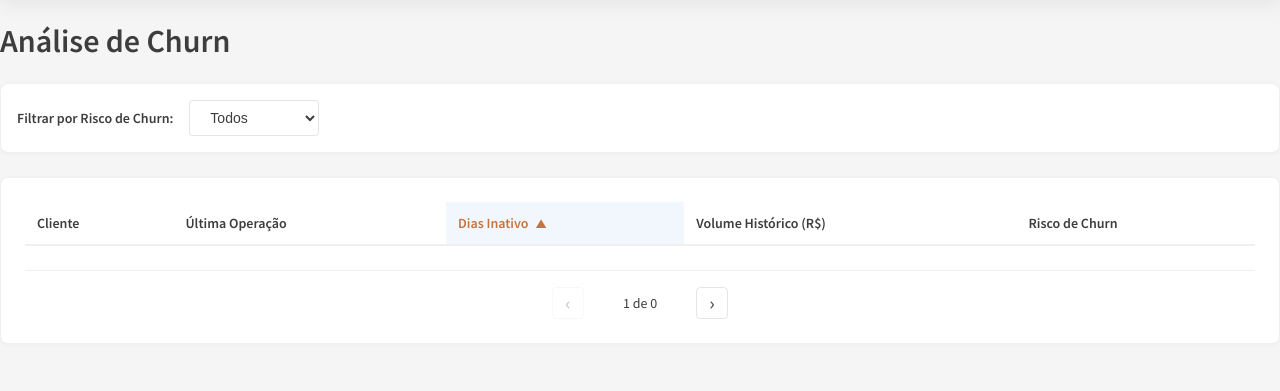
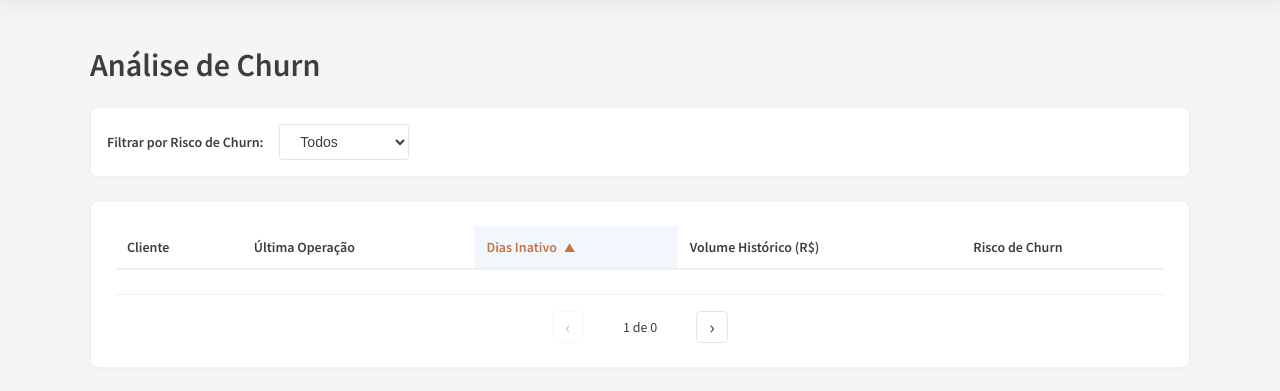
Before and after one commit to gskumlehn/dashboard-fonte, a Flask app: page /comercial/churn-analysis in a window 1280 px wide. Shown: the part 64-455 px from the top of the page. Run offline with Flask 3, Linux system fonts and the light colour scheme; the visitor is signed in with stand-in values (Sample User, id 1); data that the repository does not hold is empty.

Commit message:
Altera class do container do que tem em base para centralizar estilo

```diff
--- a/app/templates/base.html
+++ b/app/templates/base.html
@@ -31,8 +31,9 @@
                 </ul>
             {% endif %}
         {% endwith %}
-
-        {% block content %}{% endblock %}
+        <div class="container">
+            {% block content %}{% endblock %}
+        </div>
     </main>
 </body>
 </html>
--- a/app/templates/churnAnalysis.html
+++ b/app/templates/churnAnalysis.html
@@ -3,7 +3,6 @@
 {% block title %}Análise de Churn{% endblock %}
 
 {% block content %}
-<div class="churn-container">
 <h1>Análise de Churn</h1>
 
 <div class="filters">
@@ -51,7 +50,6 @@
         <button class="pagination-btn" id="next-btn" disabled>›</button>
     </div>
 </div>
-</div>
 
 <link rel="stylesheet" href="{{ url_for('static', filename='css/churnAnalysis.css') }}">
 <script defer src="{{ url_for('static', filename='js/churnAnalysis.js') }}"></script>
```
Lines whose indentation alone changed are shown as unchanged.
